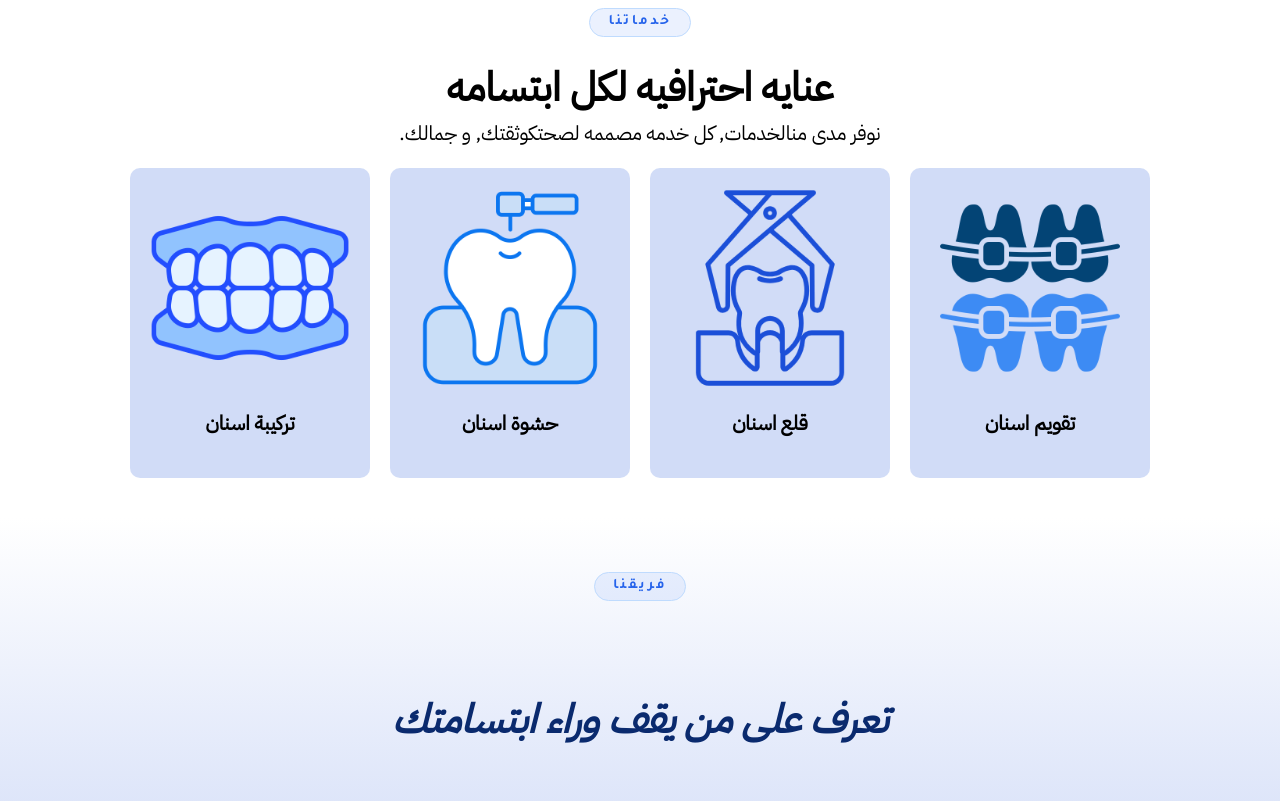
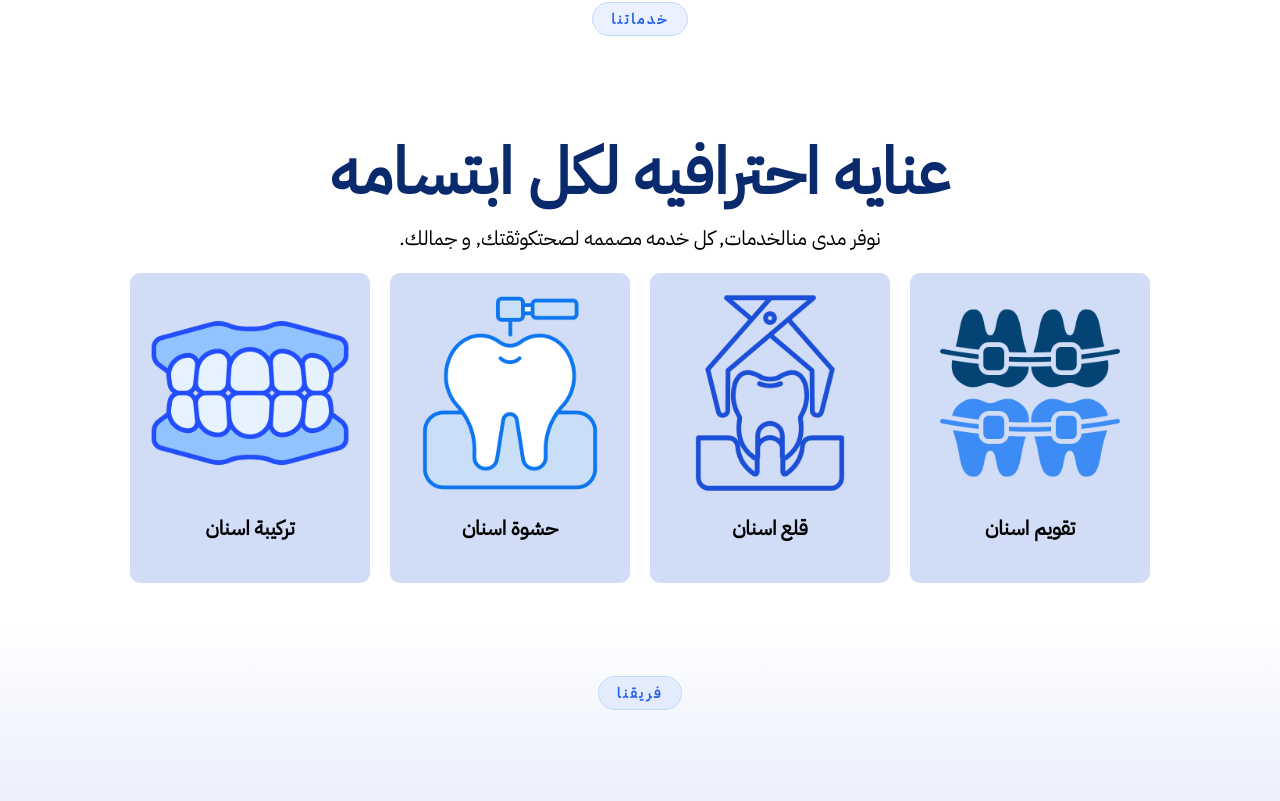
Before and after one commit to Mar-Devs/Dentistry-Website, a React (Vite) app: page / in a window 1280 px wide. Shown: the part 1534-2335 px from the top of the page. Built offline with nearby package versions, Linux system fonts and the light colour scheme.

Commit message:
some fixes

```diff
--- a/src/contactForm.jsx
+++ b/src/contactForm.jsx
@@ -180,7 +180,6 @@ const css = `
     font-size: 0.78rem;
     font-weight: 600;
     color: var(--text-soft);
-    font-family: 'Tajawal', sans-serif;
   }
   .db-input, .db-select {
     width: 100%;
@@ -234,7 +233,6 @@ const css = `
 
   .db-privacy {
     margin-top: 11px;
-    font-family: 'Tajawal', sans-serif;
     font-size: 0.74rem;
     color: var(--text-soft);
     text-align: center;
@@ -533,7 +531,7 @@ export function DentalBooking({
                         className={cls("db-input", "phone")}
                         id="db-phone"
                         type="tel"
-                        placeholder="05xxxxxxxx"
+                        placeholder="07xxxxxxxx"
                         value={form.phone}
                         onChange={set("phone")}
                         autoComplete="tel"
--- a/src/footer.css
+++ b/src/footer.css
@@ -174,9 +174,6 @@
   background: #4ade80;
 }
 
-footer{
-  position: static;
-}
 .footer-bottom {
   background: rgba(0, 0, 0, 0.15);
   padding: 10px 28px;
--- a/src/navBar.jsx
+++ b/src/navBar.jsx
@@ -1,7 +1,7 @@
 import "./navBar.css";
-import menuIcon from "./assests/menuIcon.svg"
-import closeIcon from "./assests/closeIcon.svg"
-import favIcon from "./assests/favIcon.png"
+import menuIcon from "./assests/menuIcon.svg";
+import closeIcon from "./assests/closeIcon.svg";
+import favIcon from "./assests/favIcon.png";
 
 export function NavBar() {
   function showMobileNav() {
@@ -25,16 +25,10 @@ export function NavBar() {
         <img className="close-icon" src={closeIcon} alt="close" />
         <ul className="mobile-ul">
           <li>
-            <a href="">من نحن</a>
+            <a href="#services" onChange={closeIcon}>خدماتنا</a>
           </li>
           <li>
-            <a href="#services">خدماتنا</a>
-          </li>
-          <li>
-            <a href="#about-us">فريقنا</a>
-          </li>
-          <li>
-            <a href="#our-team">زبائننا</a>
+            <a href="#our-team">فريقنا</a>
           </li>
           <li className="contact-us-mobile" id="contact-us-mobile">
             <a href="#contact-us">تواصل معنا</a>
@@ -44,11 +38,7 @@ export function NavBar() {
       <header>
         <nav>
           <a href="#home">
-            <img
-              className="mobile-logo"
-              src={favIcon}
-              alt="tooth"
-            />
+            <img className="mobile-logo" src={favIcon} alt="tooth" />
           </a>
           <img
             className="menu-icon"
@@ -60,7 +50,7 @@ export function NavBar() {
           <ul className="desktop-ul" dir="rtl">
             <li>
               <a href="#home">
-                <img className="logo" src="../public/favIcon.png" alt="tooth" />
+                <img className="logo" src={favIcon} alt="tooth" />
               </a>
             </li>
             <li>
@@ -76,7 +66,9 @@ export function NavBar() {
               <a href="">زبائننا</a>
             </li>
             <li>
-              <button className="contact-us"><a href="#contact-us">تواصل معنا</a></button>
+              <button className="contact-us">
+                <a href="#contact-us">تواصل معنا</a>
+              </button>
             </li>
           </ul>
         </nav>
--- a/src/ourTeam.css
+++ b/src/ourTeam.css
@@ -31,29 +31,32 @@ body {
 }
 
 .our-team-top-right h4 {
-  font-size: 2rem;
-  font-style: italic;
   text-align: center;
+
+  font-size: clamp(2rem, 6vw, 3.2rem);
+  font-weight: 900;
+  color: var(--blue-deep);
+  line-height: 1.15;
+  margin-bottom: 12px;
 }
 
 .our-team-top-right p {
   text-align: center;
 }
 
-.our-team-top-left{
+.our-team-top-left {
   display: flex;
   justify-content: center;
   align-items: center;
 }
 
-.our-team-top-left h6{
+.our-team-top-left h6 {
   display: inline-block;
-    font-family: 'Tajawal', sans-serif;
   font-size: 0.72rem;
   font-weight: 700;
   letter-spacing: 0.18em;
   color: var(--blue-bright);
-    background: rgba(37,99,235,0.09);
+  background: rgba(37, 99, 235, 0.09);
   border: 1px solid var(--border);
   padding: 5px 18px;
   border-radius: 100px;
--- a/src/services.css
+++ b/src/services.css
@@ -15,7 +15,6 @@
 .services-header h6 {
   margin: 0px;
   display: inline-block;
-  font-family: "Tajawal", sans-serif;
   font-size: 0.72rem;
   font-weight: 700;
   letter-spacing: 0.18em;
@@ -34,8 +33,11 @@
 
 .services-header h4 {
   text-align: center;
-  font-size: 2rem;
-  margin: 5px 0px 0px 0px;
+  font-size: clamp(2rem, 6vw, 3.2rem);
+  font-weight: 900;
+  color: var(--blue-deep);
+  line-height: 1.15;
+  margin-bottom: 12px;
 }
 
 .button button {
```
Also changed, not shown: src/home.css (+7 -1 lines). Lines whose indentation alone changed are shown as unchanged.
